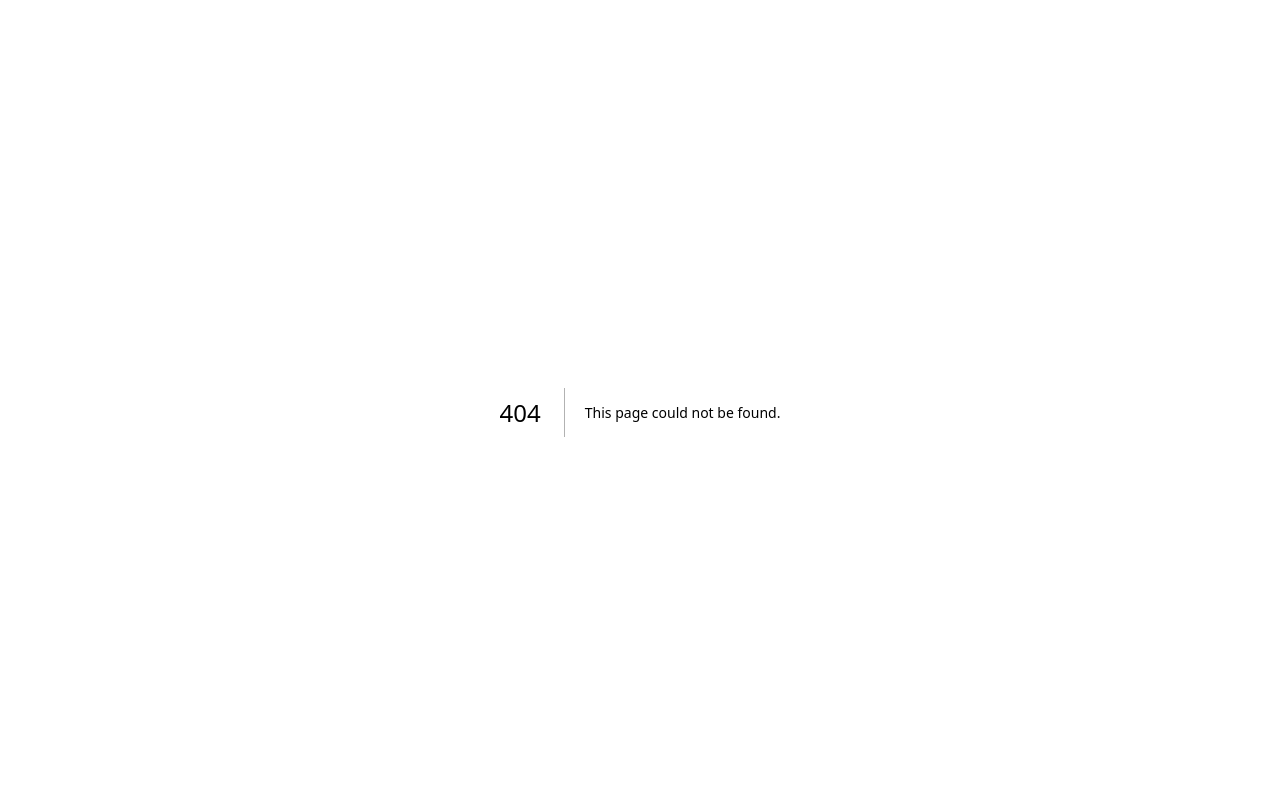
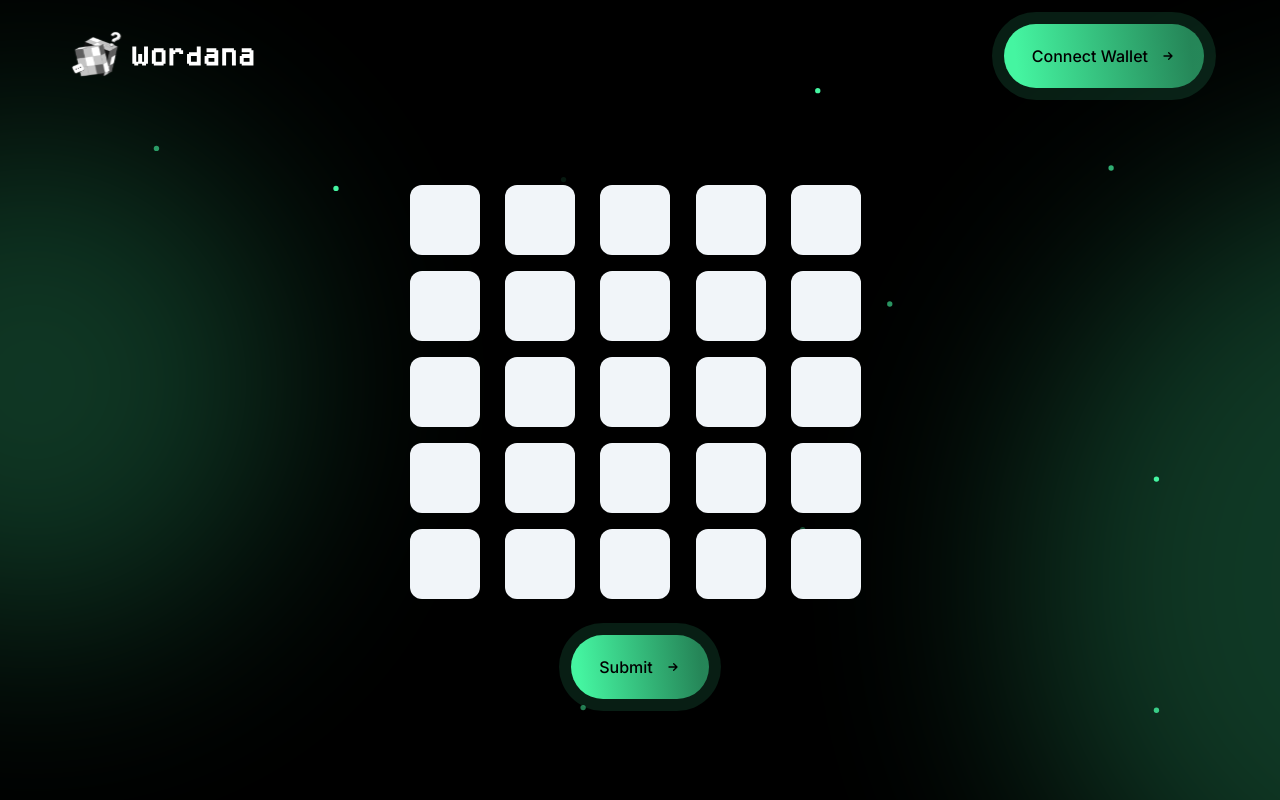
Before and after one commit to Havorahq/wordana, a Next.js app: page /gamePlay in a window 1280 px wide. Before the commit this address had no page. Built offline with nearby package versions, Linux system fonts and the light colour scheme.

Commit message:
commit gamePlay

```diff
--- a/app/components/GameSection/GameBoard.tsx
+++ b/app/components/GameSection/GameBoard.tsx
@@ -1,6 +1,7 @@
 "use client";
 import React, { useState, useEffect } from "react";
 import WordBox from "./WordBox";
+import Button from "../Button";
 
 export interface LetterStatus {
   letter: string;
@@ -9,14 +10,15 @@ export interface LetterStatus {
 
 const GameBoard = () => {
   const [wordArray, setWordArray] = useState<LetterStatus[]>([]);
-
-
+  const [lives, setLives] = useState(6);
 
   return (
-    <div>
+    <div className="mt-[85px]">
       <div>
         <WordBox wordArray={wordArray} />
-
+        <div className="flex items-center mt-6 justify-center">
+          <Button title="Submit" />
+        </div>
       </div>
     </div>
   );
--- a/app/components/GameSection/GameInstruction.tsx
+++ b/app/components/GameSection/GameInstruction.tsx
@@ -1,12 +1,16 @@
 import Image from "next/image";
 import LetterBox from "./LetterBox";
+import Button from "../Button";
+import Link from "next/link";
 
 const GameInstruction = ({}) => {
   return (
     <div className=" space-y-[16px] mt-[87px]">
-      <div className="w-[370px] border border-[#fff] items-center justify-center h-[170px] mx-auto p-4">
-        <span>Game Rules:</span>
-        <p>
+      <div className="w-[370px] border border-[#fff] items-center justify-center h-[149px] rounded-[20px] mx-auto p-4">
+        <span className="font-small_pixel-7 text-[16px] text-[#3ACF88]">
+          Game Rules:
+        </span>
+        <p className="font-small_pixel-7 font-[16px]">
           {" "}
           Try guessing the correct word in six (6) tries. After each try, the
           tile changes color to show you how close you were to the correct word
@@ -21,7 +25,7 @@ const GameInstruction = ({}) => {
           <LetterBox letter={"d"} />
           <LetterBox letter={"s"} />
         </div>
-        <p className="mt-2 text-[16px] text-center text-white">
+        <p className="mt-2 text-[16px] text-center font-small_pixel-7 text-white">
           Letter R is correct and in the correct spot
         </p>
         <div className="mt-3 flex w-[40%] items-center justify-center gap-3 mx-auto">
@@ -31,7 +35,7 @@ const GameInstruction = ({}) => {
           <LetterBox letter={"n"} />
           <LetterBox letter={"r"} status={"wrong"} />
         </div>
-        <p className="mt-2 text-[16px] text-center text-white">
+        <p className="mt-2 text-[16px] text-center font-small_pixel-7 text-white">
           Letter Y is correct and in the wrong spot
         </p>
         <div className="mt-3 flex w-[40%] items-center justify-center gap-3 mx-auto">
@@ -41,9 +45,14 @@ const GameInstruction = ({}) => {
           <LetterBox letter={"p"} />
           <LetterBox letter={"s"} />
         </div>
-        <p className="mt-2 text-[16px] text-center text-white">
+        <p className="mt-2 text-[16px] text-center font-small_pixel-7 text-white">
           No letter is in correct or in the right spot
         </p>
+      </div>
+      <div className="flex items-center justify-center">
+        <Link href="/gamePlay">
+          <Button title="Start Game" />
+        </Link>
       </div>
     </div>
   );
--- a/app/components/GameSection/WordBox.tsx
+++ b/app/components/GameSection/WordBox.tsx
@@ -1,21 +1,40 @@
 import { LetterStatus } from "./GameBoard";
 import LetterBox from "./LetterBox";
 
-
 interface WordBoxProps {
   wordArray: LetterStatus[];
- }
+}
 
 const WordBox: React.FC<WordBoxProps> = ({ wordArray = [] }) => {
   return (
-    <div className="flex justify-between w-[40%] my-3 mx-auto">
+    <div className="grid grid-cols-5 items-center justify-center mx-auto gap-4 w-[40%]">
       <LetterBox letter={wordArray[0]?.letter} status={wordArray[0]?.status} />
       <LetterBox letter={wordArray[1]?.letter} status={wordArray[1]?.status} />
       <LetterBox letter={wordArray[2]?.letter} status={wordArray[2]?.status} />
       <LetterBox letter={wordArray[3]?.letter} status={wordArray[3]?.status} />
       <LetterBox letter={wordArray[4]?.letter} status={wordArray[4]?.status} />
+      <LetterBox letter={wordArray[0]?.letter} status={wordArray[0]?.status} />
+      <LetterBox letter={wordArray[1]?.letter} status={wordArray[1]?.status} />
+      <LetterBox letter={wordArray[2]?.letter} status={wordArray[2]?.status} />
+      <LetterBox letter={wordArray[3]?.letter} status={wordArray[3]?.status} />
+      <LetterBox letter={wordArray[4]?.letter} status={wordArray[4]?.status} />
+      <LetterBox letter={wordArray[0]?.letter} status={wordArray[0]?.status} />
+      <LetterBox letter={wordArray[1]?.letter} status={wordArray[1]?.status} />
+      <LetterBox letter={wordArray[2]?.letter} status={wordArray[2]?.status} />
+      <LetterBox letter={wordArray[3]?.letter} status={wordArray[3]?.status} />
+      <LetterBox letter={wordArray[4]?.letter} status={wordArray[4]?.status} />
+      <LetterBox letter={wordArray[2]?.letter} status={wordArray[2]?.status} />
+      <LetterBox letter={wordArray[3]?.letter} status={wordArray[3]?.status} />
+      <LetterBox letter={wordArray[4]?.letter} status={wordArray[4]?.status} />
+      <LetterBox letter={wordArray[0]?.letter} status={wordArray[0]?.status} />
+      <LetterBox letter={wordArray[1]?.letter} status={wordArray[1]?.status} />
+      <LetterBox letter={wordArray[2]?.letter} status={wordArray[2]?.status} />
+      <LetterBox letter={wordArray[3]?.letter} status={wordArray[3]?.status} />
+      <LetterBox letter={wordArray[4]?.letter} status={wordArray[4]?.status} />
+      <LetterBox letter={wordArray[3]?.letter} status={wordArray[3]?.status} />
+      <LetterBox letter={wordArray[4]?.letter} status={wordArray[4]?.status} />
     </div>
   );
-}
+};
 
-export default WordBox
+export default WordBox;
--- a/app/invitePlayer/page.tsx
+++ b/app/gameInstruction/page.tsx
@@ -1,13 +1,12 @@
 import React from "react";
 import Header from "../components/Header";
 import GameInstruction from "../components/GameSection/GameInstruction";
-import GameBoard from "../components/GameSection/GameBoard";
 
 const page = () => {
   return (
     <section>
       <Header />
-      <GameBoard />
+      <GameInstruction />
     </section>
   );
 };
--- /dev/null
+++ b/app/gamePlay/page.tsx
@@ -0,0 +1,14 @@
+import React from "react";
+import Header from "../components/Header";
+import GameBoard from "../components/GameSection/GameBoard";
+
+const page = () => {
+  return (
+    <section>
+      <Header />
+      <GameBoard />
+    </section>
+  );
+};
+
+export default page;
--- a/app/globals.css
+++ b/app/globals.css
@@ -1,5 +1,5 @@
-@import url('https://fonts.googleapis.com/css2?family=DM+Sans:ital,opsz,wght@0,9..40,100..1000;1,9..40,100..1000&display=swap');
-@import url('https://fonts.googleapis.com/css2?family=DM+Sans:ital,opsz,wght@0,9..40,100..1000;1,9..40,100..1000&family=Press+Start+2P&display=swap');
+@import url("https://fonts.googleapis.com/css2?family=DM+Sans:ital,opsz,wght@0,9..40,100..1000;1,9..40,100..1000&display=swap");
+@import url("https://fonts.googleapis.com/css2?family=DM+Sans:ital,opsz,wght@0,9..40,100..1000;1,9..40,100..1000&family=Press+Start+2P&display=swap");
 
 @tailwind base;
 @tailwind components;
@@ -11,24 +11,36 @@
   box-sizing: border-box;
 }
 
-html, body {
+@font-face {
+  font-family: "small_pixel-7";
+  src: url("../public/fonts/small_pixel-7.ttf");
+}
+
+html,
+body {
   width: 100vw;
   max-height: 100vh;
-  background: url('/images/background.svg') no-repeat;
+  background: url("/images/background.svg") no-repeat;
   background-size: cover;
   color: #fff;
   font-family: "DM Sans", sans-serif;
   overflow: hidden;
 }
 
-main, nav, footer {
+main,
+nav,
+footer {
   @apply max-w-6xl mx-auto py-3;
   max-height: 100vh !important;
 }
 
 button {
   border-radius: 100px;
-  background: linear-gradient(83deg, #45F5A1 7.34%, rgba(69, 245, 161, 0.48) 92.07%);
+  background: linear-gradient(
+    83deg,
+    #45f5a1 7.34%,
+    rgba(69, 245, 161, 0.48) 92.07%
+  );
 }
 
 .buttonContainer {
@@ -46,9 +58,9 @@ button {
 }
 
 .gamemode {
-  background: linear-gradient(46deg, #131A14 1.97%, #253426 97.02%);
+  background: linear-gradient(46deg, #131a14 1.97%, #253426 97.02%);
 }
 
 .gamemode:hover {
-  border: 3px solid #45F5A1;
+  border: 3px solid #45f5a1;
 }
--- a/app/stake/page.tsx
+++ /dev/null
@@ -1,30 +0,0 @@
-import React from "react";
-import Header from "../components/Header";
-
-const page = () => {
-  return (
-    <section>
-      <Header />
-
-      <div className="items-center justify-center  mx-autow-full mt-[135px]">
-        <div className="w-[90%] flex flex-col space-y-[12px] h-[136px] border border-[#E0E0E0] p-[20px] rounded-[8px]">
-          <span>Total Balance</span>
-          <span>TLC-200</span>
-          <span>200</span>
-        </div>
-        <form action="" className="mt-[24px]">
-          <div className=" flex flex-col">
-            <label htmlFor="">Enter Player Wallet Address</label>
-            <input
-              type="text"
-              placeholder="2be112rs455sfrsvv2mnfh"
-              className="bg-slate-600 h-[48px] w-[90%] px-[20px] border border-[#E0E0E0] rounded-[8px] placeholder:text-[#9CA3AF]"
-            />
-          </div>
-        </form>
-      </div>
-    </section>
-  );
-};
-
-export default page;
--- a/tailwind.config.ts
+++ b/tailwind.config.ts
@@ -1,28 +1,32 @@
-import type { Config } from 'tailwindcss'
+import type { Config } from "tailwindcss";
 
 const config: Config = {
   content: [
-    './pages/**/*.{js,ts,jsx,tsx,mdx}',
-    './components/**/*.{js,ts,jsx,tsx,mdx}',
-    './app/**/*.{js,ts,jsx,tsx,mdx}',
+    "./pages/**/*.{js,ts,jsx,tsx,mdx}",
+    "./components/**/*.{js,ts,jsx,tsx,mdx}",
+    "./app/**/*.{js,ts,jsx,tsx,mdx}",
   ],
   theme: {
     extend: {
       backgroundImage: {
-        'gradient-radial': 'radial-gradient(var(--tw-gradient-stops))',
-        'gradient-conic':
-          'conic-gradient(from 180deg at 50% 50%, var(--tw-gradient-stops))',
+        "gradient-radial": "radial-gradient(var(--tw-gradient-stops))",
+        "gradient-conic":
+          "conic-gradient(from 180deg at 50% 50%, var(--tw-gradient-stops))",
       },
       colors: {
-        primary: '#45F5A1',
-        secondary: 'rgba(69, 245, 161, 0.12)',
-        gamemode: 'linear-gradient(46deg, #131A14 1.97%, #253426 97.02%)'
+        primary: "#45F5A1",
+        secondary: "rgba(69, 245, 161, 0.12)",
+        gamemode: "linear-gradient(46deg, #131A14 1.97%, #253426 97.02%)",
       },
       boxShadow: {
-        gameshadow: '-40px 24px 64px 0px rgba(0, 0, 0, 0.85), 0px 4px 4px 0px rgba(0, 0, 0, 0.25);',
+        gameshadow:
+          "-40px 24px 64px 0px rgba(0, 0, 0, 0.85), 0px 4px 4px 0px rgba(0, 0, 0, 0.25);",
+      },
+      fontFamily: {
+        "small_pixel-7": ["small_pixel-7", "inter"],
       },
     },
   },
   plugins: [],
-}
-export default config
+};
+export default config;
```
Also changed, not shown: public/fonts/small_pixel-7.ttf (added).
